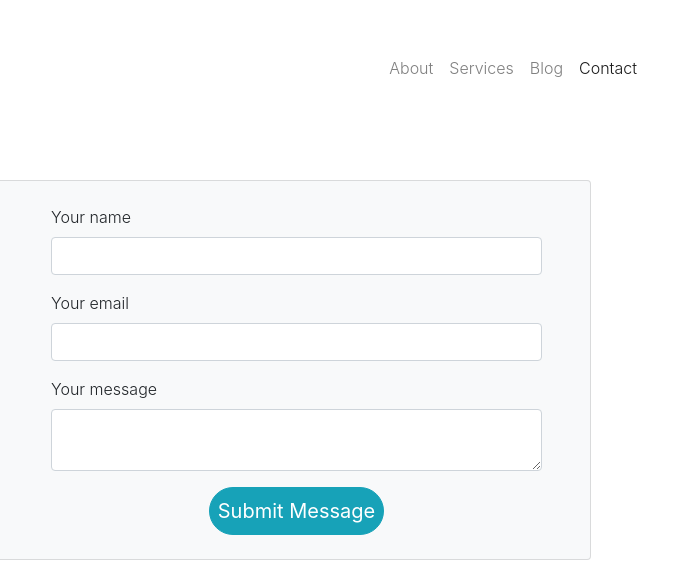
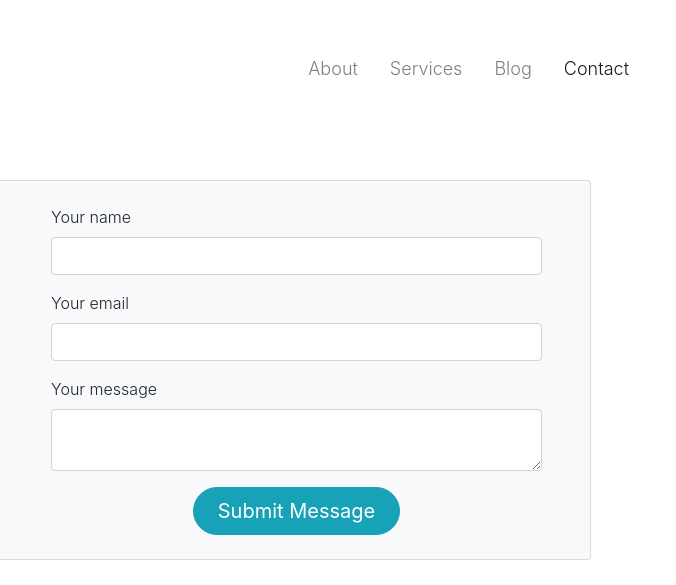
Before and after one commit to jarenmcdonald1/rachels-blog, a Gatsby site: page /contact in a window 1280 px wide. Shown: the top 585 px of the page, 604-1280 px from the left. Built offline with nearby package versions, Linux system fonts and the light colour scheme; Gatsby itself is replaced by a stand-in of ours.

Commit message:
updated header menu text size and spacing

```diff
--- a/src/components/Header.js
+++ b/src/components/Header.js
@@ -28,22 +28,22 @@ const Header = () => {
           <Navbar.Toggle aria-controls="navbarResponsive" className="border-secondary rounded-lg" />
           <Navbar.Collapse id="navbarResponsive">
             <Nav as="ul" className="ml-auto">
-              <Nav.Item as="li" className="py-3 py-md-0 text-center navItemStyle">
+              <Nav.Item as="li" className="py-3 py-md-0 px-md-2 text-center navItemStyle">
                 <Link to="/#aboutCon" className="nav-link" activeClassName="active">
                   About
                 </Link>
               </Nav.Item>
-              <Nav.Item as="li" className="py-3 py-md-0 text-center navItemStyle">
+              <Nav.Item as="li" className="py-3 py-md-0 px-md-2 text-center navItemStyle">
                 <Link to="/#servicesCon" className="nav-link" activeClassName="active">
                   Services
                 </Link>
               </Nav.Item>
-              <Nav.Item as="li" className="py-3 py-md-0 text-center navItemStyle">
+              <Nav.Item as="li" className="py-3 py-md-0 px-md-2 text-center navItemStyle">
                 <Link to="/blog" className="nav-link" activeClassName="active">
                   Blog
                 </Link>
               </Nav.Item>
-              <Nav.Item as="li" className="py-3 py-md-0 text-center navItemStyle">
+              <Nav.Item as="li" className="py-3 py-md-0 px-md-2 text-center navItemStyle">
                 <Link to="/contact" className="nav-link" activeClassName="active">
                   Contact
                 </Link>
--- a/src/pages/contact.js
+++ b/src/pages/contact.js
@@ -7,8 +7,6 @@ import SEO from "../components/seo"
 import { Row, Col, Card, Form, Button } from "react-bootstrap"
 import '../styles/index.scss'
 import contactInfo from '../../site/settings/contact_info.json'
-
-//{contactInfo.email}
 
 function encode(data) {
   return Object.keys(data)
@@ -81,7 +79,7 @@ export default function ContactPage({ data, location }) {
               <textarea className="form-control" name="message" onChange={handleChange} />
             </Form.Group>
             <div className="w-100 d-flex align-items-center justify-content-center">
-              <Button variant="info" type="submit" size="lg" className="px-md-2 rounded-pill">Submit Message</Button>
+              <Button variant="info" type="submit" size="lg" className="px-md-3 px-lg-4 rounded-pill">Submit Message</Button>
             </div>
           </Form>
           </Col>
--- a/src/styles/_base.scss
+++ b/src/styles/_base.scss
@@ -30,6 +30,7 @@ h1,h2,h3,h4 {
 @media only screen and (min-width: 768px) {
     .navItemStyle {
         border-bottom: 0;
+        font-size: 1.125em;
     }
 }
 
```
